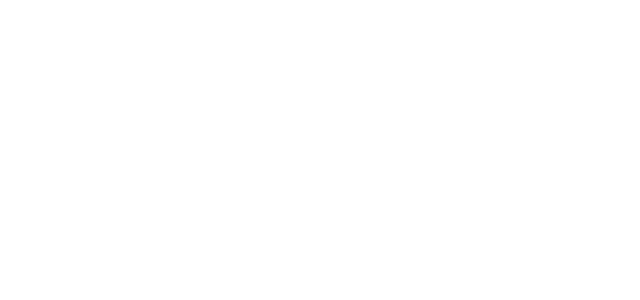
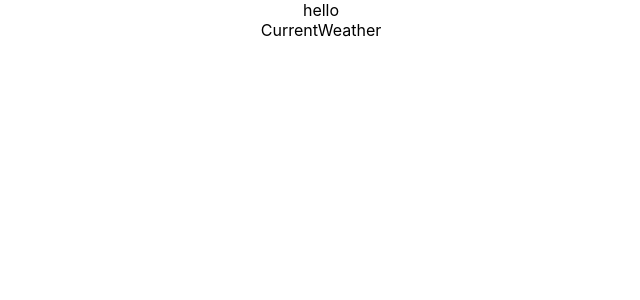
Before and after one commit to Sprof22/open-weather-app, a React (Create React App) app: page / in a window 1280 px wide. Shown: the top 300 px of the page, without its empty margins (319-959 px from the left). Built offline with nearby package versions, Linux system fonts and the light colour scheme.

Commit message:
components created

```diff
--- a/src/App.js
+++ b/src/App.js
@@ -1,10 +1,12 @@
-import logo from './logo.svg';
 import './App.css';
+import CurrentWeather from './components/CurrentWeather/CurrentWeather';
+import Search from './components/Search/Search';
 
 function App() {
   return (
     <div className="App">
-
+      <Search />
+      <CurrentWeather />
     </div>
   );
 }
--- /dev/null
+++ b/src/components/CurrentWeather/CurrentWeather.jsx
@@ -0,0 +1,9 @@
+import React from 'react'
+
+const CurrentWeather = () => {
+  return (
+    <div>CurrentWeather</div>
+  )
+}
+
+export default CurrentWeather
--- /dev/null
+++ b/src/components/Search/Search.jsx
@@ -0,0 +1,11 @@
+import React from 'react'
+
+const Search = () => {
+  return (
+    <div>
+        hello
+    </div>
+  )
+}
+
+export default Search
```
